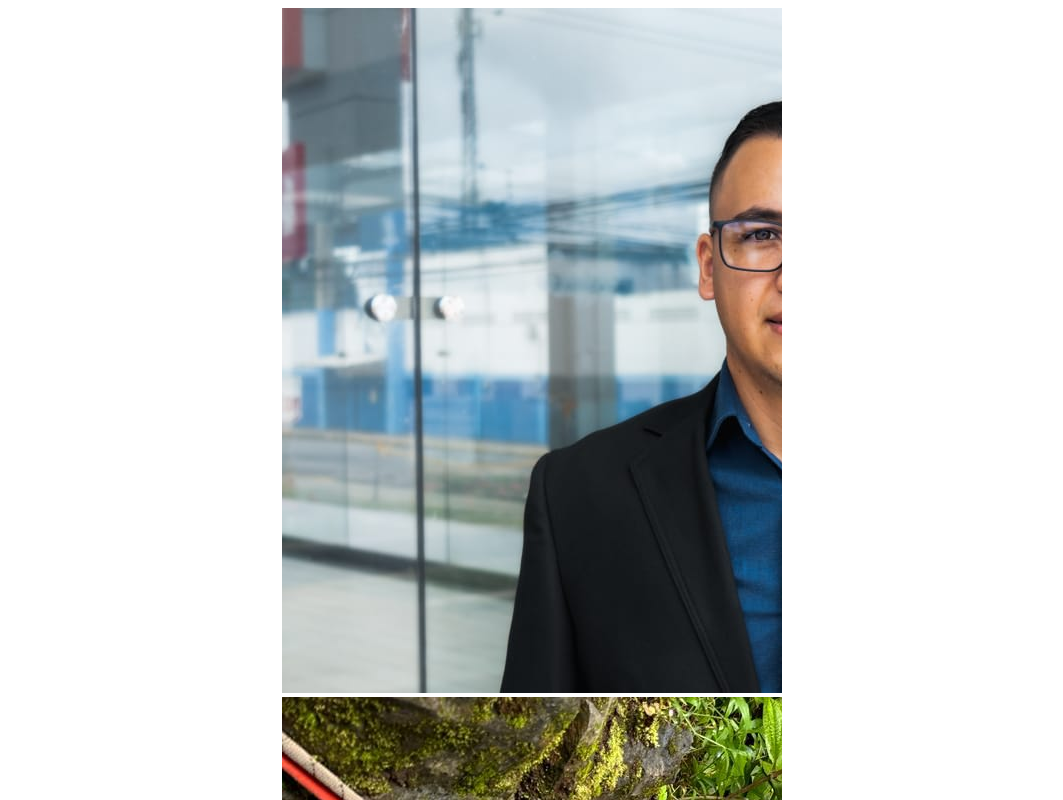
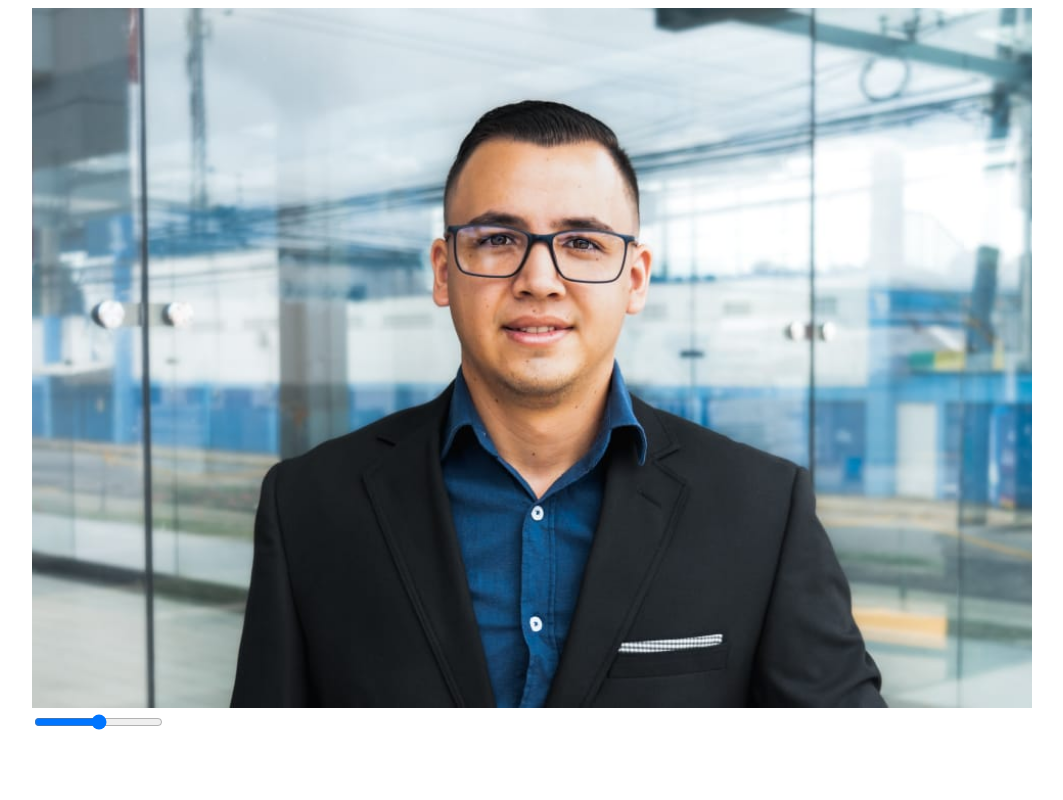
Before and after one commit to bisarroyo/before-after, a website built with Vite: page index.html in a window 1280 px wide. Shown: the top 800 px of the page, without its empty margins (108-1171 px from the left). Built offline with nearby package versions, Linux system fonts and the light colour scheme.

Commit message:
fixed styles for before image with pos absolute

```diff
--- a/src/style.css
+++ b/src/style.css
@@ -1,23 +1,53 @@
 #btaContainer {
   position: relative;
-  width: 500px; /* Ajusta el ancho del contenedor según tus necesidades */
-  margin: 0 auto; /* Centra el contenedor horizontalmente */
-  overflow: hidden; /* Oculta cualquier parte de la imagen que se salga del contenedor */
+  width: 1000px;
+  height: 700px;
+  margin: 0 auto;
+  /* overflow: hidden; */
 }
 
-.images {
-  position: relative;
+#before-image {
+  position: absolute;
   width: 100%;
   max-width: 100%;
+  height: 100%;
+
+  z-index: 0;
+  object-fit: cover;
 }
 
-.images img {
-  display: block;
+#after-image {
   width: 100%;
-  height: auto;
+  max-width: 100%;
+  height: 100%;
+  z-index: 1;
+  object-fit: cover;
 }
 
-input[type='range'] {
-  width: 100%;
-  margin-top: 10px;
+.range-value {
+  position: absolute;
+  width: calc(100% + 10px);
+  bottom: 50%;
+  left: -5px; /* Coloca el slider en el centro vertical */
+  transform: translateY(50%);
+  appearance: none; /* Elimina el estilo predeterminado del control */
+  background: red;
+  outline: none; /* Elimina el contorno en foco */
+  z-index: 9999999;
 }
+
+/* Estilo personalizado para el track */
+.range-value::-webkit-slider-runnable-track {
+  background: transparent;
+}
+
+/* Estilo personalizado para el thumb (el punto medio) */
+.range-value::-webkit-slider-thumb {
+  /* -webkit-appearance: none; */
+  width: 70px; /* Ancho del thumb (ajusta según tus preferencias) */
+  height: 160px; /* Altura del thumb (ajusta según tus preferencias) */
+  /* background: url('/wp-content/themes/titan/images/arrows_slider.png') no-repeat;  */
+  background-size: cover;
+  transition: transform 0.3s;
+  cursor: pointer;
+}
```
